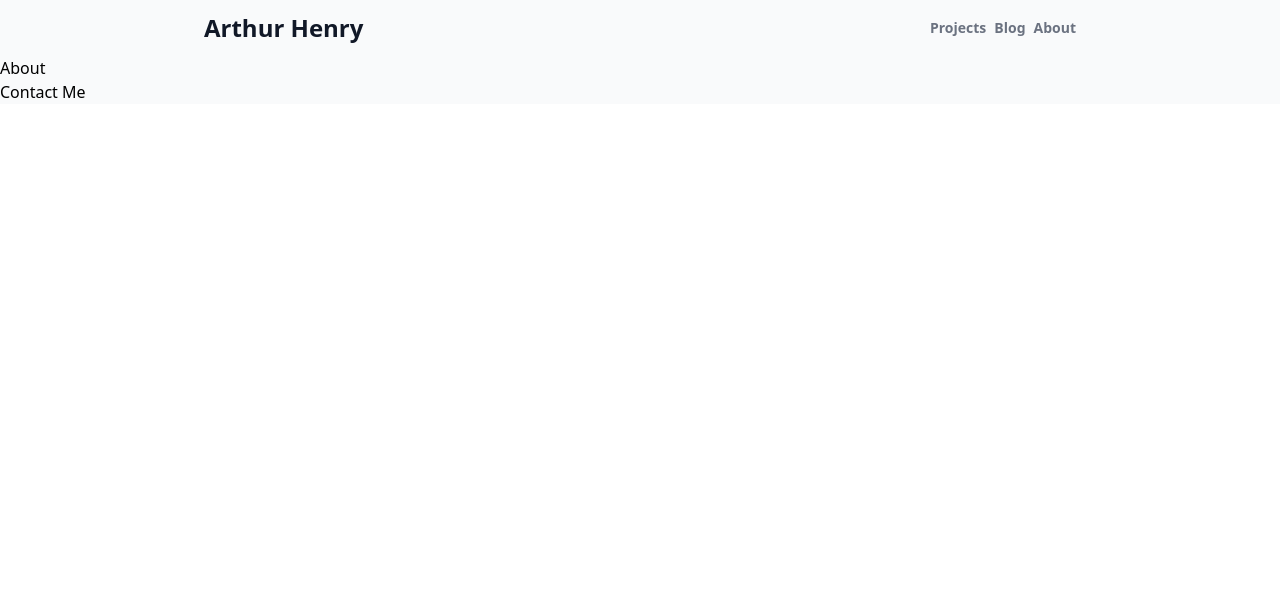
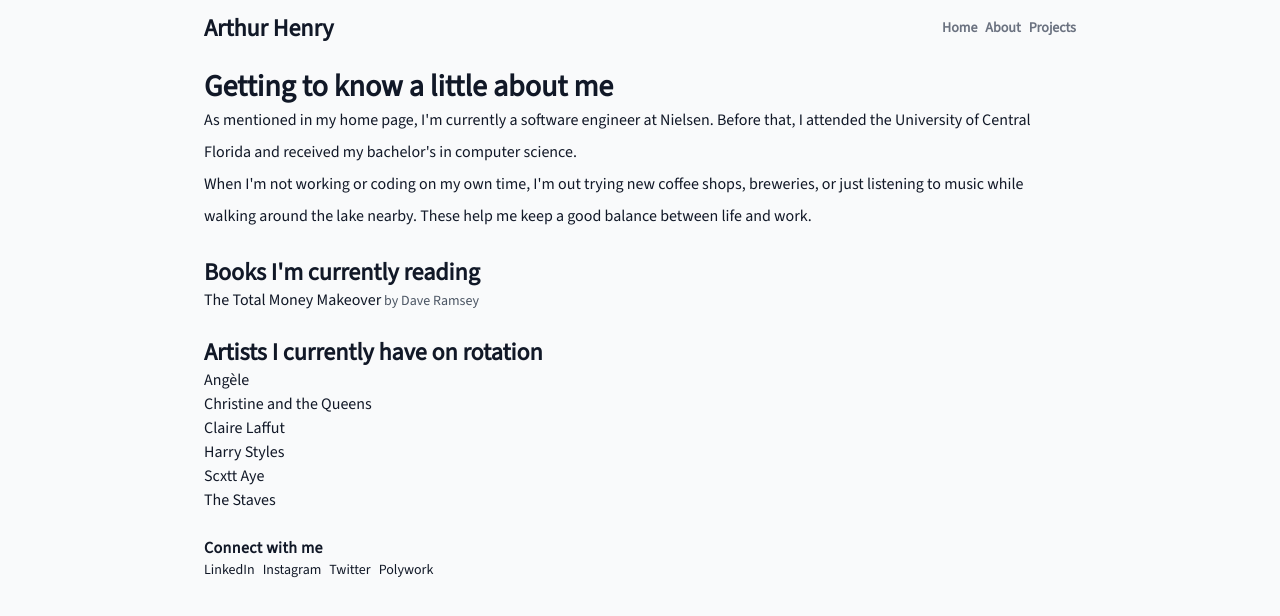
Before and after one commit to ArthurWHenry/arthurhenry.dev, a React (Create React App) app: page /about in a window 1280 px wide. Shown: the top 616 px of the page. Built offline with nearby package versions, Linux system fonts and the light colour scheme.

Commit message:
added information to deploy some content

```diff
--- a/src/components/footer.js
+++ b/src/components/footer.js
@@ -1,3 +1,37 @@
-const Footer = () => <div>Contact Me</div>;
+const socials = [
+  {
+    name: 'LinkedIn',
+    link: 'https://www.linkedin.com/in/arthurwhenry/',
+  },
+  {
+    name: 'Instagram',
+    link: 'https://www.instagram.com/arthurwhenry/',
+  },
+  {
+    name: 'Twitter',
+    link: 'https://twitter.com/arthurwhenry',
+  },
+  {
+    name: 'Polywork',
+    link: 'https://www.polywork.com/arthurhenry',
+  },
+];
+
+const Footer = () => (
+  <div className="max-w-4xl mx-auto">
+    <div className="flex flex-col items-start p-3">
+      <h3 className="font-semibold tracking-wide">Connect with me</h3>
+      <ul className="flex justify-center items-center space-x-2 text-sm">
+        {socials.map(({ name, link }) => (
+          <li key={name}>
+            <a className="hover:underline" href={link}>
+              {name}
+            </a>
+          </li>
+        ))}
+      </ul>
+    </div>
+  </div>
+);
 
 export default Footer;
--- a/src/components/layout.js
+++ b/src/components/layout.js
@@ -3,7 +3,7 @@ import Footer from './footer';
 
 const Layout = ({ children }) => {
   return (
-    <div className="bg-gray-50">
+    <div className="bg-gray-50 min-h-screen">
       <Navbar />
       <div>{children}</div>
       <Footer />
--- a/src/components/navbar.js
+++ b/src/components/navbar.js
@@ -9,14 +9,17 @@ const Navbar = () => {
         </NavLink>
       </div>
       <div className="flex justify-center items-center space-x-2">
-        <NavLink className="nav-link" to="/projects">
-          Projects
-        </NavLink>
-        <NavLink className="nav-link" to="/blog">
-          Blog
+        <NavLink className="nav-link" to="/">
+          Home
         </NavLink>
         <NavLink className="nav-link" to="/about">
           About
+        </NavLink>
+        {/* <NavLink className="nav-link" to="/blog">
+          Blog
+        </NavLink> */}
+        <NavLink className="nav-link" to="/projects">
+          Projects
         </NavLink>
       </div>
     </nav>
--- a/src/index.css
+++ b/src/index.css
@@ -1,5 +1,12 @@
+@import url('https://fonts.googleapis.com/css2?family=Source+Sans+3&display=swap');
+
 @tailwind base;
 @tailwind components;
+
+* {
+  font-family: 'Source Sans 3', sans-serif;
+  @apply text-gray-900;
+}
 
 .nav-link {
   @apply font-semibold text-sm text-gray-500 transition duration-150 ease-linear hover:text-gray-700;
--- a/src/pages/about.js
+++ b/src/pages/about.js
@@ -1,9 +1,109 @@
 import Layout from '../components/layout';
+
+const books = [
+  {
+    title: 'The Total Money Makeover',
+    author: 'Dave Ramsey',
+    link: 'https://www.amazon.com/Total-Money-Makeover-Classic-Financial/dp/1595555277/ref=sr_1_1?keywords=total+money+makeover&qid=1642448144&s=books&sprefix=total+money%2Cstripbooks%2C84&sr=1-1',
+  },
+];
+
+const artists = [
+  {
+    name: 'Angèle',
+    spotifyUrl:
+      'https://open.spotify.com/artist/3QVolfxko2UyCOtexhVTli?si=d9cb5b2f70e8405b',
+  },
+  {
+    name: 'Christine and the Queens',
+    spotifyUrl:
+      'https://open.spotify.com/artist/04vj3iPUiVh5melWr0w3xT?si=CSQ0NSlOSzmLQA5haDA8MQ',
+  },
+  {
+    name: 'Claire Laffut',
+    spotifyUrl:
+      'https://open.spotify.com/artist/69zVBf7wk5vKWsTF7zE5CC?si=d08b0c0e26a44888',
+  },
+
+  {
+    name: 'Harry Styles',
+    spotifyUrl:
+      'https://open.spotify.com/artist/6KImCVD70vtIoJWnq6nGn3?si=15b1b0f835c14bd4',
+  },
+  {
+    name: 'Scxtt Aye',
+    spotifyUrl:
+      'https://open.spotify.com/artist/2SICCedje0gdK1Y4UNbO5Q?si=2a4464c1e2864039',
+  },
+  {
+    name: 'The Staves',
+    spotifyUrl:
+      'https://open.spotify.com/artist/5G49Sq5mMzAkGL4ZP6eVPY?si=e497c0f68a7b49e3',
+  },
+];
 
 const About = () => {
   return (
     <Layout>
-      <div>About</div>
+      <div className="max-w-4xl mx-auto">
+        <main className="p-3">
+          <h1 className="font-black text-2xl sm:text-3xl">
+            Getting to know a little about me
+          </h1>
+          <p className="leading-loose">
+            As mentioned in my home page, I'm currently a software engineer at
+            Nielsen. Before that, I attended the University of Central Florida
+            and received my bachelor's in computer science.
+            <br />
+            When I'm not working or coding on my own time, I'm out trying new
+            coffee shops, breweries, or just listening to music while walking
+            around the lake nearby. These help me keep a good balance between
+            life and work.
+          </p>
+        </main>
+      </div>
+      <div className="max-w-4xl mx-auto">
+        <div className="p-3">
+          <h2 className="font-bold text-xl sm:text-2xl">
+            Books I'm currently reading
+          </h2>
+          <ul>
+            {books.map(({ author, link, title }) => (
+              <li key={title}>
+                <span className="trakcing-wide">
+                  <a
+                    className="hover:underline"
+                    href={link}
+                    target="_blank"
+                    rel="noopenner noreferrer"
+                  >
+                    {title}
+                  </a>
+                </span>
+                <span className="text-gray-600 text-sm"> by {author}</span>
+              </li>
+            ))}
+          </ul>
+        </div>
+      </div>
+      <div className="max-w-4xl mx-auto">
+        <div className="p-3">
+          <h2 className="font-bold text-xl sm:text-2xl">
+            Artists I currently have on rotation
+          </h2>
+          <ul>
+            {artists.map(({ name, spotifyUrl }) => (
+              <li key={name}>
+                <span className="trakcing-wide">
+                  <a className="hover:underline" href={spotifyUrl}>
+                    {name}
+                  </a>
+                </span>
+              </li>
+            ))}
+          </ul>
+        </div>
+      </div>
     </Layout>
   );
 };
--- a/src/pages/blog.js
+++ b/src/pages/blog.js
@@ -3,7 +3,12 @@ import Layout from '../components/layout';
 const Blog = () => {
   return (
     <Layout>
-      <div>Blog</div>
+      <div className="max-w-4xl mx-auto">
+        <main className="p-3">
+          <h1 className="font-black text-3xl">Blog</h1>
+          <p>I'm currently in the process of setting up my blog.</p>
+        </main>
+      </div>
     </Layout>
   );
 };
--- a/src/pages/home.js
+++ b/src/pages/home.js
@@ -4,8 +4,14 @@ import Layout from '../components/layout';
 const Home = () => {
   return (
     <Layout>
-      <div>
-        <span>Hello, world! My name is Arthur.</span>
+      <div className="max-w-4xl mx-auto">
+        <main className="p-3">
+          <h1 className="font-black text-3xl">Howdy 🤠,</h1>
+          <p>
+            my name is Arthur Henry, and I'm a software engineer at Nielsen.
+            Thanks for stopping by!
+          </p>
+        </main>
       </div>
     </Layout>
   );
--- a/src/pages/projects.js
+++ b/src/pages/projects.js
@@ -1,9 +1,42 @@
 import Layout from '../components/layout';
+
+const projectList = [
+  {
+    name: 'slicesum',
+    role: 'frontend dev',
+    desc: 'A budgeting app for students learning finance.',
+    link: 'https://slicesum.com/',
+  },
+  {
+    name: 'Streats',
+    role: 'frontend dev',
+    desc: 'Local food truck finder.',
+    link: 'https://www.gostreats.com/',
+  },
+];
 
 const Projects = () => {
   return (
     <Layout>
-      <div>Projects</div>
+      <div className="max-w-4xl mx-auto">
+        <main className="p-3">
+          <h1 className="font-black text-3xl">Some things I've work on</h1>
+        </main>
+        <div className="space-y-2 p-3">
+          {projectList.map(({ name, role, desc, link }) => (
+            <div
+              className="flex flex-col justify-center items-start"
+              key={name}
+            >
+              <span className="font-semibold tracking-wide">
+                <a href={link}>{name}</a>
+              </span>
+              <span className="text-sm text-gray-500">{role}</span>
+              <p>{desc}</p>
+            </div>
+          ))}
+        </div>
+      </div>
     </Layout>
   );
 };
```
